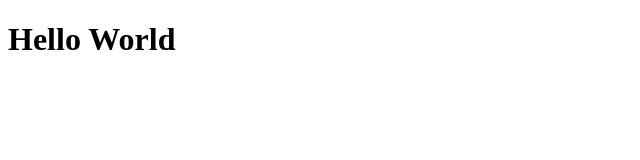
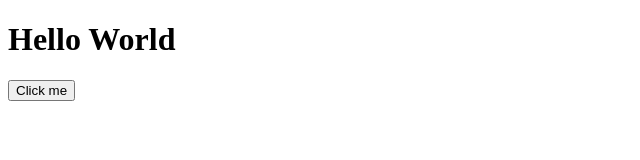
Before and after one commit to tim-vdb/exo6, a plain HTML site: page index.html in a window 1280 px wide. Shown: the whole page, without its empty margins (0-640 px from the left). Drawn offline with Linux system fonts and the light colour scheme.

Commit message:
feat(button):

```diff
--- a/index.html
+++ b/index.html
@@ -9,6 +9,12 @@
 
 <body>
     <h1>Hello World</h1>
+    <button>Click me</button>
+    <script>
+        document.querySelector('button').addEventListener('click', function () {
+            alert('Button clicked');
+        });
+    </script>
 </body>
 
 </html>
```
